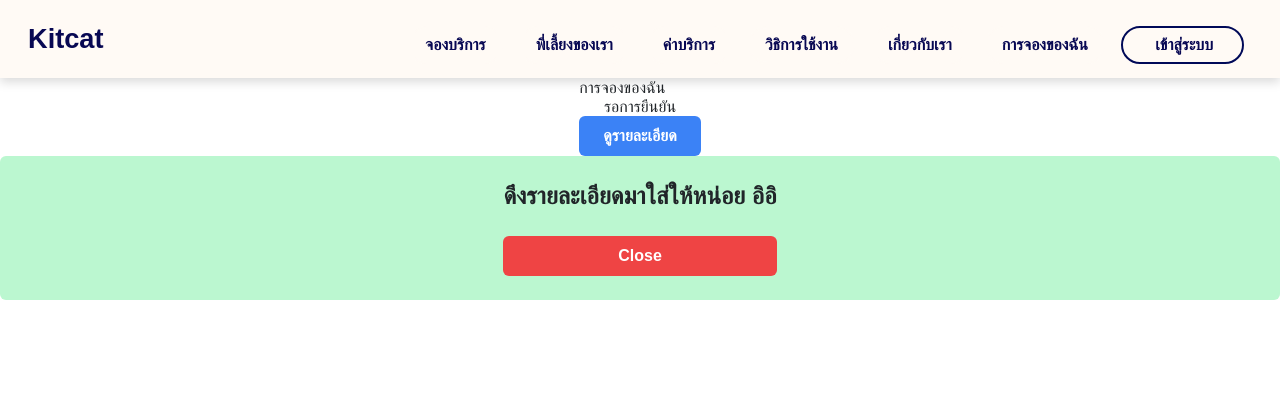
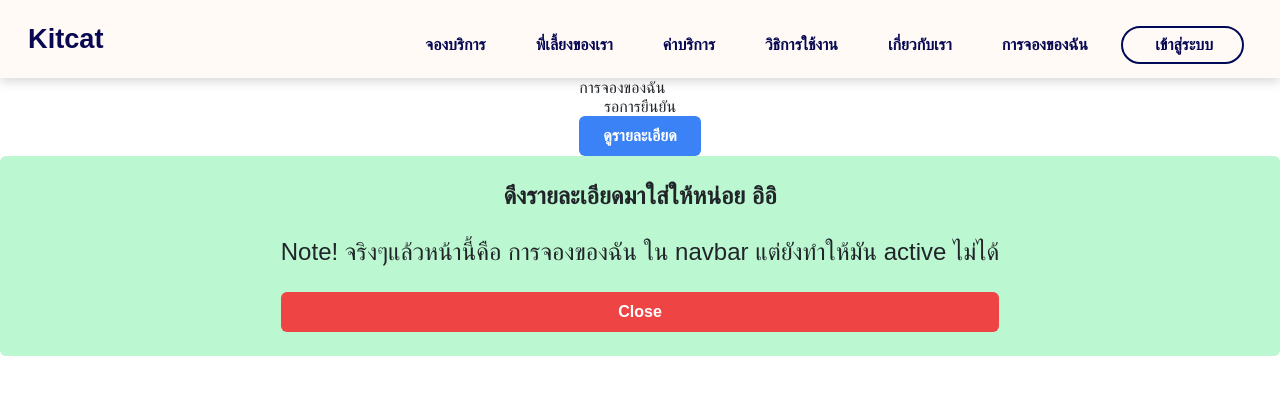
Before and after one commit to thanatat64/kmitl-kitcat, a Next.js app: page /mybooking in a window 1280 px wide. Both pictures are taken after a click on the button "ดูรายละเอียด". Shown: the top 394 px of the page. Built offline with nearby package versions, Linux system fonts and the light colour scheme; a web font is replaced by a local one.

Commit message:
custom Modal

```diff
--- a/src/app/mybooking/page.tsx
+++ b/src/app/mybooking/page.tsx
@@ -33,6 +33,7 @@ const page = () => {
           <div className="bg-green-200 p-4 rounded flex justify-center">
               <div className="flex flex-col">
                 <h2 className="text-2xl font-bold mb-4 text-center">ดึงรายละเอียดมาใส่ให้หน่อย อิอิ</h2>
+                <h3 className="text-2xl  mb-4 text-center font-light">Note! จริงๆแล้วหน้านี้คือ การจองของฉัน ใน navbar แต่ยังทำให้มัน active ไม่ได้</h3>
                 <button onClick={closeModal} className="bg-red-500 hover:bg-red-700 text-white font-bold py-2 px-4 rounded">
                   Close
                 </button>
```
